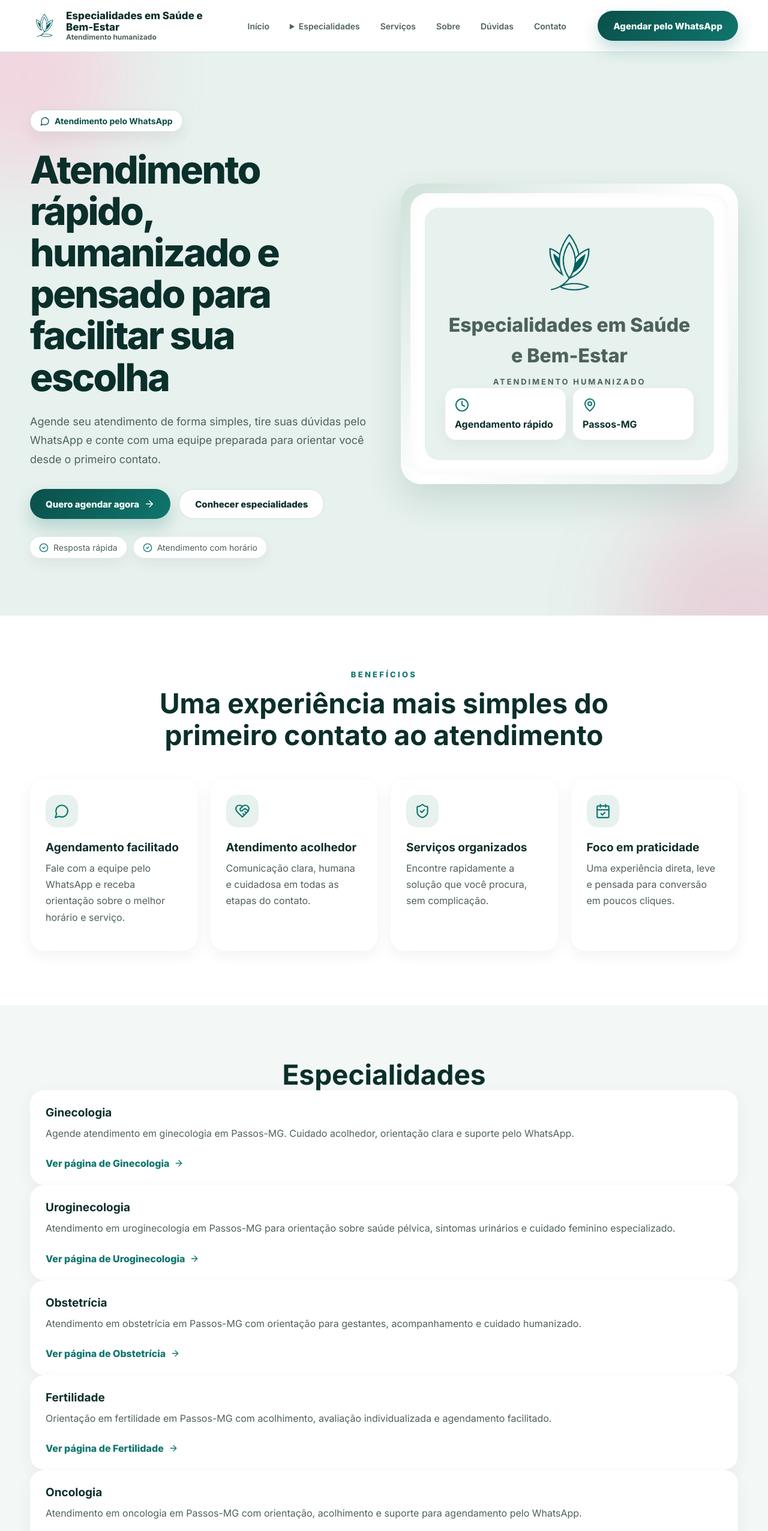
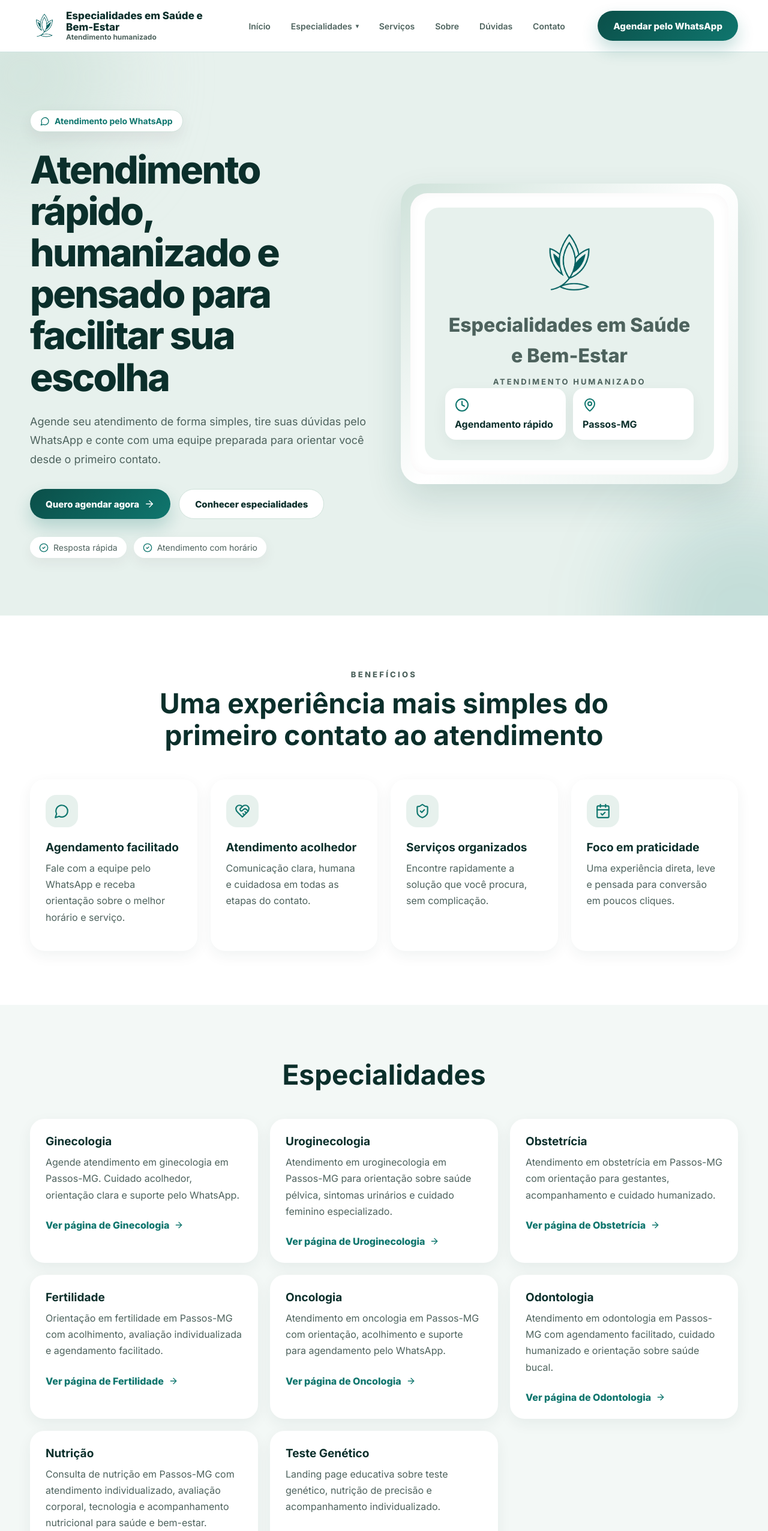
Before and after one commit to slduarte90/clinica, a React (Vite) app: page / in a window 1280 px wide. Shown: the top 2552 px of the page at 60% size. Built offline with nearby package versions, Linux system fonts and the light colour scheme.

Commit message:
fix: restore consolidated visual theme

```diff
--- a/src/consolidated-theme.css
+++ b/src/consolidated-theme.css
@@ -14,6 +14,11 @@ body {
   color: #0B2F2B;
 }
 
+section[id],
+article[id] {
+  scroll-margin-top: 110px;
+}
+
 .site-header {
   border-bottom-color: rgba(15, 118, 110, 0.2);
   background: rgba(255, 255, 255, 0.94);
@@ -23,6 +28,153 @@ body {
 .header-inner,
 .nav {
   overflow: visible;
+}
+
+.nav a:hover,
+.eyebrow:hover,
+.service-card a,
+.service-card a:hover,
+.check-list svg,
+.mini-card svg,
+.trust-list svg,
+.card-icon {
+  color: #0F766E;
+}
+
+.nav-dropdown {
+  position: relative;
+  display: inline-flex;
+  align-items: center;
+  min-height: 42px;
+  cursor: pointer;
+}
+
+.nav-dropdown > summary {
+  list-style: none;
+}
+
+.nav-dropdown > summary::-webkit-details-marker {
+  display: none;
+}
+
+.nav-dropdown-trigger {
+  display: inline-flex;
+  align-items: center;
+  color: inherit;
+  font: inherit;
+  cursor: pointer;
+  user-select: none;
+}
+
+.nav-dropdown-trigger::after {
+  content: '▾';
+  margin-left: 6px;
+  font-size: 10px;
+  transition: transform 0.18s ease;
+}
+
+.nav-dropdown[open] .nav-dropdown-trigger::after,
+.nav-dropdown:hover .nav-dropdown-trigger::after {
+  transform: rotate(180deg);
+}
+
+.nav-dropdown-menu {
+  position: absolute;
+  top: calc(100% + 8px);
+  left: 50%;
+  z-index: 999;
+  min-width: 220px;
+  padding: 12px;
+  border: 1px solid rgba(207, 226, 218, 0.95);
+  border-radius: 18px;
+  background: rgba(255, 255, 255, 0.98);
+  box-shadow: 0 18px 36px rgba(11, 47, 43, 0.14);
+  display: grid;
+  gap: 4px;
+  opacity: 0;
+  visibility: hidden;
+  pointer-events: none;
+  transform: translate(-50%, 8px);
+  transition: opacity 0.18s ease, transform 0.18s ease, visibility 0.18s ease;
+}
+
+.nav-dropdown:hover .nav-dropdown-menu,
+.nav-dropdown:focus-within .nav-dropdown-menu,
+.nav-dropdown[open] .nav-dropdown-menu {
+  opacity: 1;
+  visibility: visible;
+  pointer-events: auto;
+  transform: translate(-50%, 0);
+}
+
+.nav-dropdown-menu a {
+  display: block;
+  border-radius: 12px;
+  padding: 10px 12px;
+  color: #4D625D;
+  white-space: nowrap;
+}
+
+.nav-dropdown-menu a:hover {
+  background: #E7F1ED;
+  color: #0B4F49;
+}
+
+.specialty-grid {
+  margin-top: 48px;
+  display: grid;
+  grid-template-columns: repeat(3, minmax(0, 1fr));
+  gap: 20px;
+}
+
+.specialty-card {
+  scroll-margin-top: 120px;
+}
+
+.landing-card {
+  display: grid;
+  justify-items: center;
+  text-align: center;
+  gap: 10px;
+  max-width: 460px;
+  margin-inline: auto;
+}
+
+.landing-card .brand {
+  justify-content: center;
+  align-items: center;
+  text-align: center;
+  gap: 14px;
+}
+
+.landing-card .brand-logo {
+  margin-inline: auto;
+}
+
+.landing-card .brand > div {
+  display: grid;
+  justify-items: center;
+  text-align: center;
+}
+
+.landing-card strong,
+.landing-card span,
+.landing-card p {
+  display: block;
+  max-width: 430px;
+  text-align: center;
+  line-height: 1.55;
+}
+
+.landing-card strong {
+  margin-top: 10px;
+  color: #0B2F2B;
+  font-size: 17px;
+}
+
+.landing-card span,
+.landing-card p {
+  color: #4D625D;
 }
 
 .btn-primary,
@@ -36,22 +188,94 @@ body {
   background: linear-gradient(135deg, #0B2F2B, #0B4F49);
 }
 
+.btn-outline {
+  border-color: #CFE2DA;
+  color: #0B2F2B;
+}
+
+.btn-outline:hover,
+.blush,
+.section-blush,
+.visual-card-content,
+.faq-list details,
+.card-icon {
+  background: #E7F1ED;
+}
+
+.eyebrow,
+.faq-list details {
+  border-color: #CFE2DA;
+}
+
+.eyebrow,
+.section-kicker,
+.brand-subtitle,
+.campaign-kicker,
+.note-card strong {
+  color: #0F766E;
+}
+
+h1,
+h2,
+h3,
+.brand-name,
+.check-list span {
+  color: #0B2F2B;
+}
+
+.hero-text,
+.card p,
+.service-card p,
+.note-card p,
+.split-heading p,
+.about-card p,
+#contato p,
+.visual-card-content p,
+.faq-list p,
+.brand-subtitle-compact,
+.trust-list,
+.section-heading p {
+  color: #4D625D;
+}
+
+.blob-one {
+  background: rgba(207, 226, 218, 0.78);
+}
+
+.blob-two {
+  background: rgba(15, 118, 110, 0.16);
+}
+
 .visual-card-outer,
 .about-card {
   background: linear-gradient(135deg, #CFE2DA, #ffffff, #E7F1ED);
   box-shadow: 0 26px 60px rgba(11, 79, 73, 0.14);
 }
 
-.site-footer {
-  background: #06483f;
-  padding-top: 38px;
-  padding-bottom: 38px;
+.soft-gray {
+  background: #F3F8F6;
 }
 
-.site-footer .brand-name,
-.site-footer .brand-subtitle,
-.site-footer .brand-subtitle-compact {
-  color: #ffffff;
+.campaign-card,
+.site-footer {
+  background: linear-gradient(135deg, #0B2F2B, #0B4F49);
+}
+
+.campaign-kicker {
+  color: #CFE2DA;
+}
+
+.card,
+.service-card,
+.note-card,
+.check-list div,
+.mini-card {
+  box-shadow: 0 8px 24px rgba(11, 47, 43, 0.06);
+}
+
+.card:hover,
+.service-card:hover {
+  box-shadow: 0 18px 36px rgba(11, 47, 43, 0.1);
 }
 
 .genetic-cta {
@@ -79,3 +303,19 @@ body {
   color: #ffffff;
   box-shadow: 0 18px 42px rgba(7, 82, 73, 0.24);
 }
+
+@media (max-width: 980px) {
+  .specialty-grid {
+    grid-template-columns: repeat(2, minmax(0, 1fr));
+  }
+}
+
+@media (max-width: 640px) {
+  .specialty-grid {
+    grid-template-columns: 1fr;
+  }
+
+  .landing-card {
+    max-width: 100%;
+  }
+}
```
